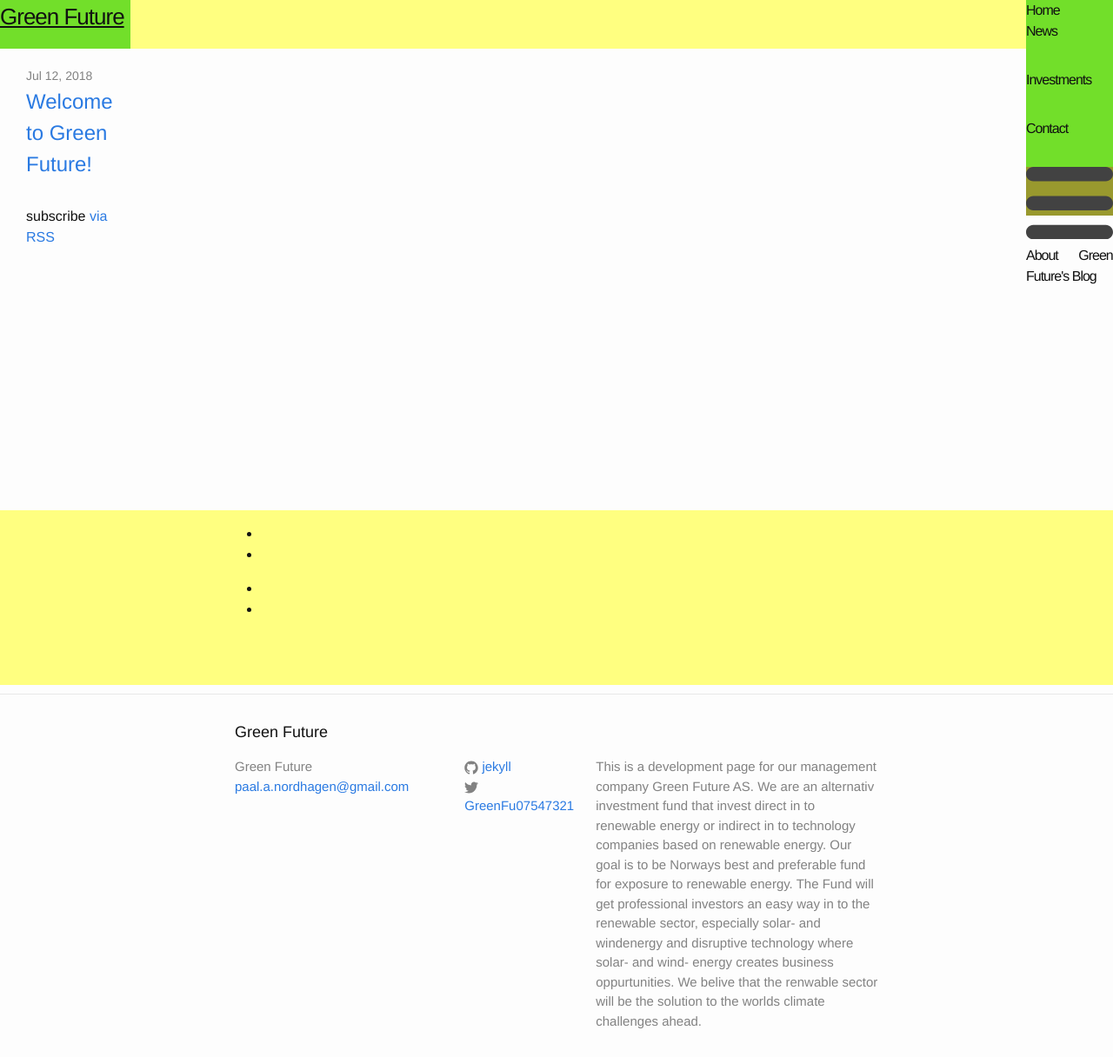
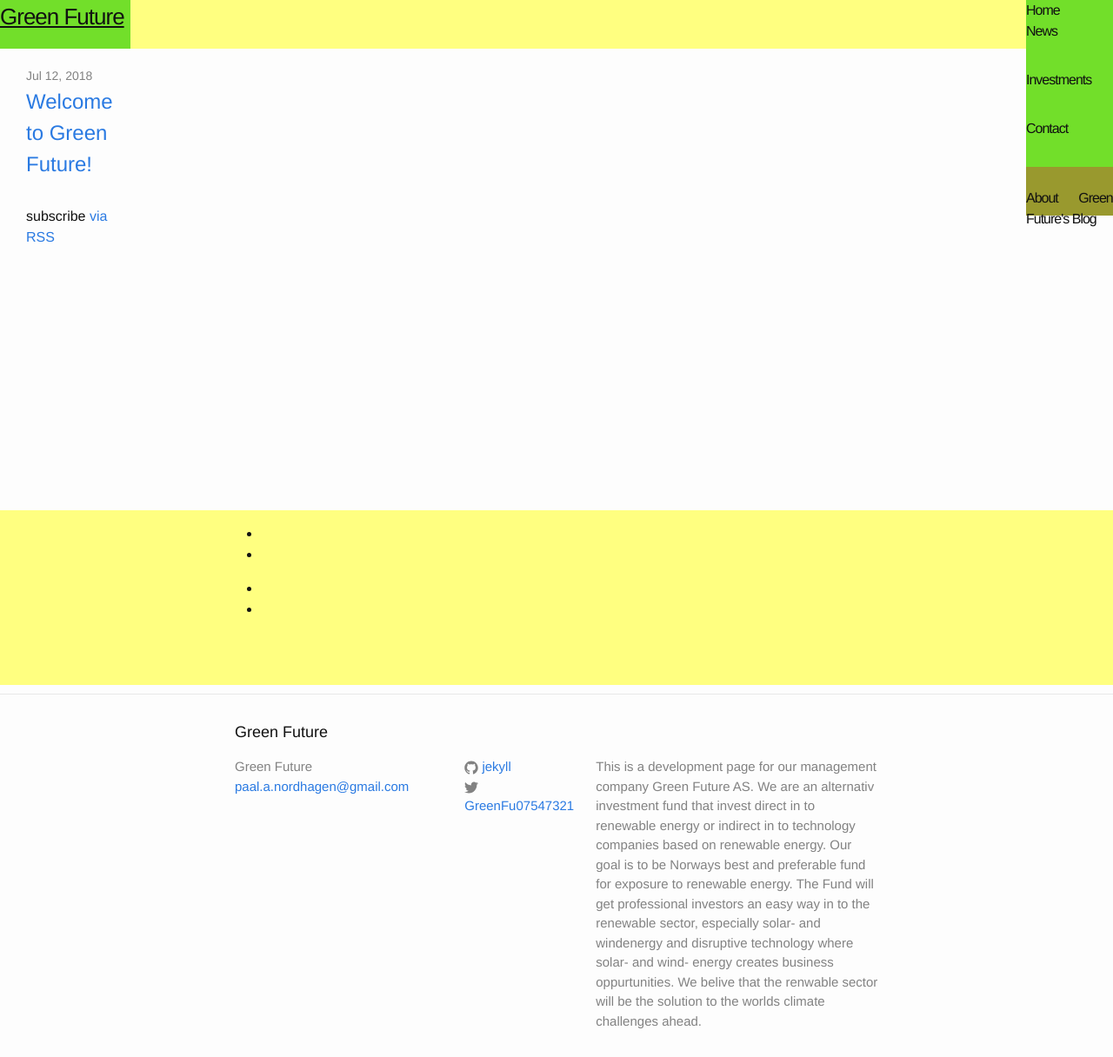
Before and after one commit to Paal-August/Paal-August.github.io, a Jekyll site: the page built from index.html, in a window 1280 px wide and 1216 px high. Shown: the whole window at 87% size. Built offline with Jekyll 4.4.1, drawn with Linux system fonts in a browser that asks for light colours.

Commit message:
Update _layout.scss

```diff
--- a/_sass/_layout.scss
+++ b/_sass/_layout.scss
@@ -34,7 +34,7 @@
     float: left;
     background-color:#72DF2A;
     display:inline-block;
-  justify-content:center;
+  justify-items:start;
     &,
     &:visited {
         color: #008000;
@@ -51,7 +51,7 @@
     background-color:#72DF2A;
     display:inline-block;
     grid-area: 1 / 3 / 2/6;
-   justify-content:center;
+  justify-items:start;
 }
 
 .site-nav {
@@ -65,7 +65,8 @@
     display:inline-block;
     grid-area: 1 / 6 / 2/8;
     z-index:4;
-    justify-content:center;
+  justify-items:start;
+
     .menu-icon {
     align-content:end;
     }
@@ -110,17 +111,17 @@
 
         .trigger {
             clear: both;
-            display: none;
+            display: inline;
             background-color:#72DF2A;
         }
 
         &:hover .trigger {
-            display: block;
+            display: inline;
             padding-bottom: 5px;
         }
 
         .page-link {
-            display: block;
+            display: inline;
             padding: 5px 10px;
 
             &:not(:last-child) {
```
